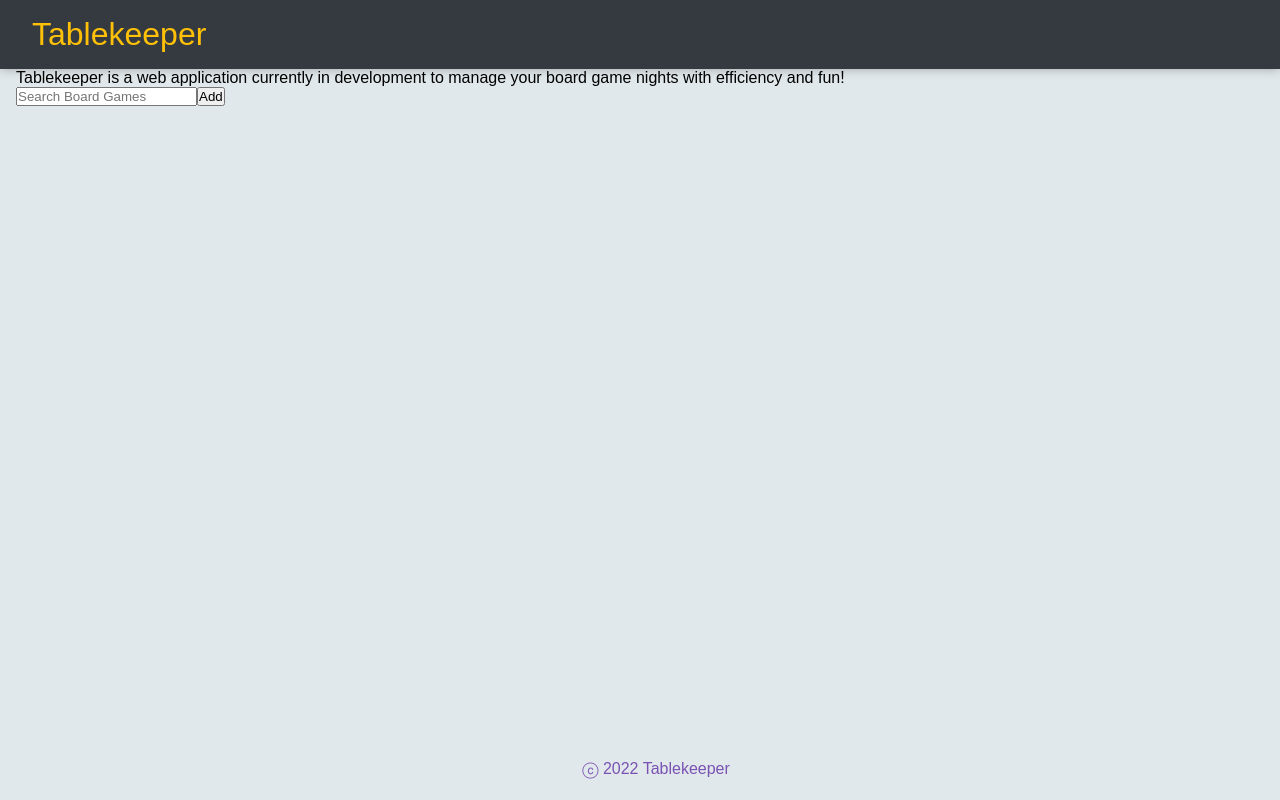
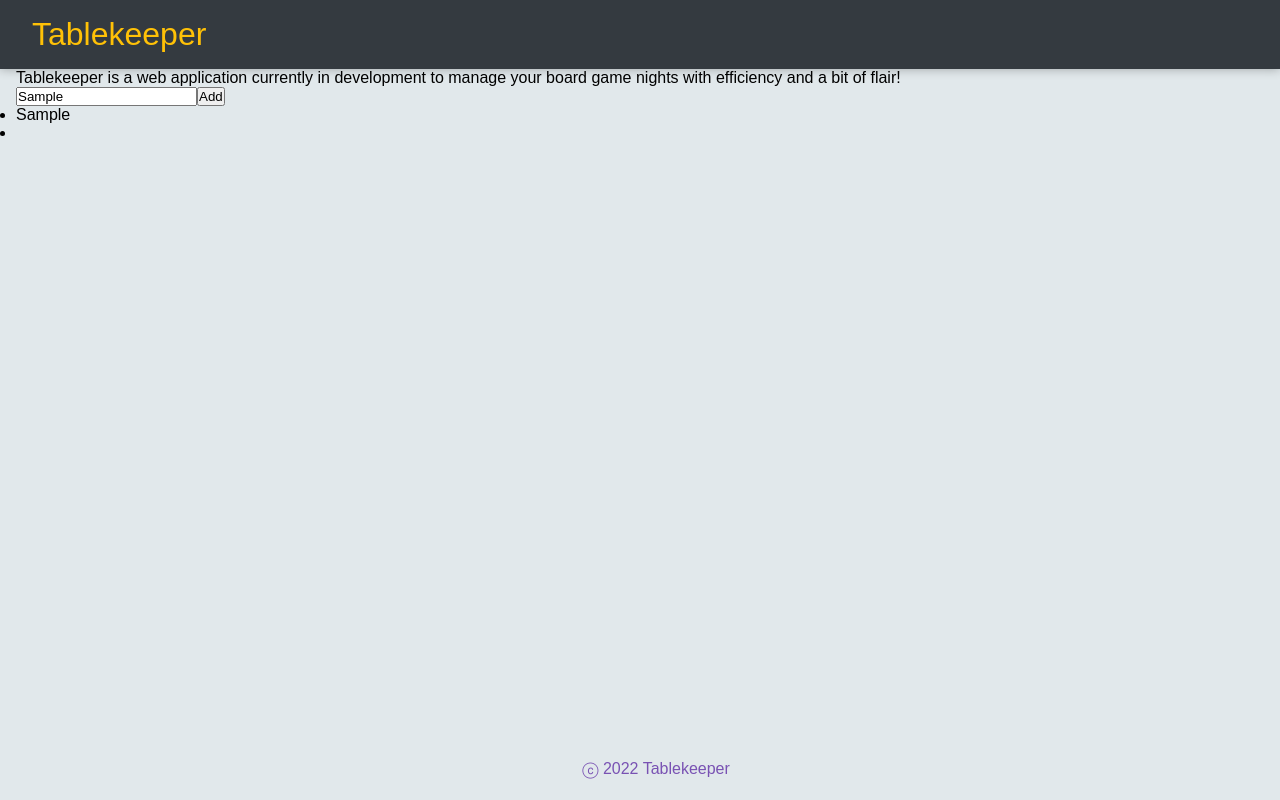
Before and after one commit to danoru/tablemenu, a React (Create React App) app: page / in a window 1280 px wide. Both pictures are taken after typing "Sample" into the empty fields and a click on the button "Add". Built offline with nearby package versions, Linux system fonts and the light colour scheme; no server answers.

Commit message:
Added functionality for making inventory list

```diff
--- a/src/components/App.jsx
+++ b/src/components/App.jsx
@@ -1,21 +1,45 @@
-import React from "react";
+import React, {useState} from "react";
+import InventoryList from "./InventoryList"
 import InputSearch from "./InputSearch"
 import Header from "./Header";
 import Footer from "./Footer";
 
 
 function App() {
+  const [inventory, setInventory] = useState([]);
+
+  function addGame(inputText) {
+    setInventory((prevInventory) => {
+      return [...prevInventory, inputText];
+    });
+  }
+
+  function removeGame(id) {
+    setInventory((prevInventory) => {
+      return prevInventory.filter((inventory, index) => {
+        return index !== id;
+      });
+    });
+  }
 
   return (
     <div>
       <Header />
-      <p>Tablekeeper is a web application currently in development to manage your board game nights with efficiency and fun!</p>
-      <InputSearch />
-      {/* <div>
+      <p>Tablekeeper is a web application currently in development to manage your board game nights with efficiency and a bit of flair!</p>
+      <InputSearch onAdd={addGame}/>
+      <div>
         <ul>
+          {inventory.map((gameItem, index) => (
+            <InventoryList
+              key={index}
+              id={index}
+              text={gameItem}
+              onChecked={removeGame}
+            />
+          ))}
           <li></li>
         </ul>
-      </div> */}
+      </div>
       <Footer />
     </div>
   );
--- a/src/components/InputSearch.jsx
+++ b/src/components/InputSearch.jsx
@@ -1,7 +1,7 @@
 import React, {useState} from "react";
-import axios from "axios";
+// import axios from "axios";
 
-function InputSearch() {
+function InputSearch(props) {
   const [inputText, setInputText] = useState("");
 
   function handleChange(event) {
@@ -9,19 +9,27 @@ function InputSearch() {
     setInputText(newValue);
   }
 
-  function handleClick(event) {
-    const newValue = event.target.value;
-    setInputText(newValue.replace(" ","+"));
-    axios.get("https://www.boardgamegeek.com/xmlapi2/search?query="+inputText)
-      .then((response) => {console.log(response.data)})
-  }
+  // Note to Self: This handleClick is for the eventual inclusion of the BGG API. Need to figure out how to turn XML into JSON to grab values from the API before this can work as intended.
+
+  // function handleClick(event) {
+  //   const newValue = event.target.value
+  //   setInputText(newValue.replace(" ","+"));
+  //   axios.get("https://www.boardgamegeek.com/xmlapi2/search?query="+inputText)
+  //     .then((response) => {console.log(response.data)})
+  // }
 
   return (
     <div className="search">
-      <input onChange={handleChange} placeholder="Search Board Games" value={inputText}/>
-      <button onClick={handleClick}>Add</button>
+      <input onChange={handleChange} type="text" placeholder="Search Board Games" input={inputText}/>
+      <button
+        onClick={()=> {
+          props.onAdd(inputText);
+          setInputText("");
+        }}
+      >
+        <span>Add</span>
+      </button>
     </div>
-
   )
 }
 
--- /dev/null
+++ b/src/components/InventoryList.jsx
@@ -0,0 +1,15 @@
+import React from "react";
+
+function InventoryList(props) {
+  return (
+    <div
+      onClick={() => {
+        props.onChecked(props.id);
+      }}
+    >
+      <li>{props.text}</li>
+    </div>
+  );
+}
+
+export default InventoryList;
```
